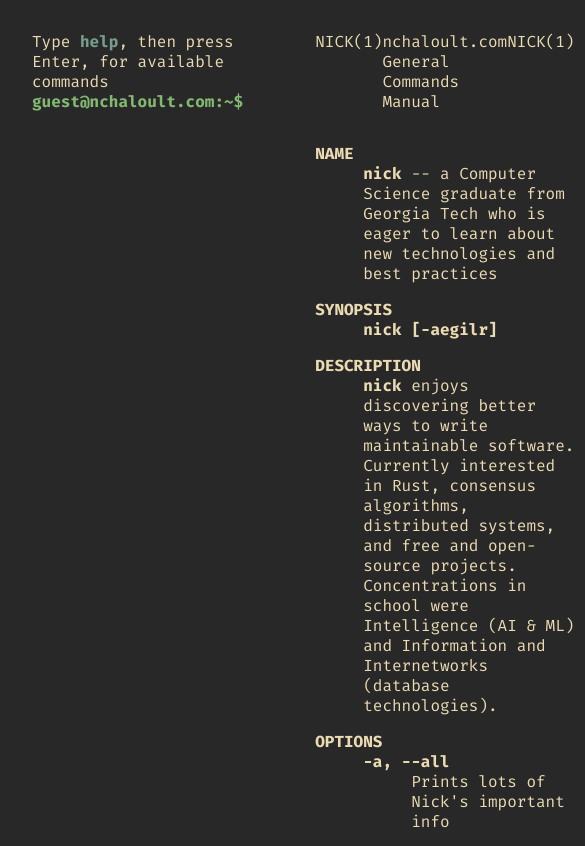
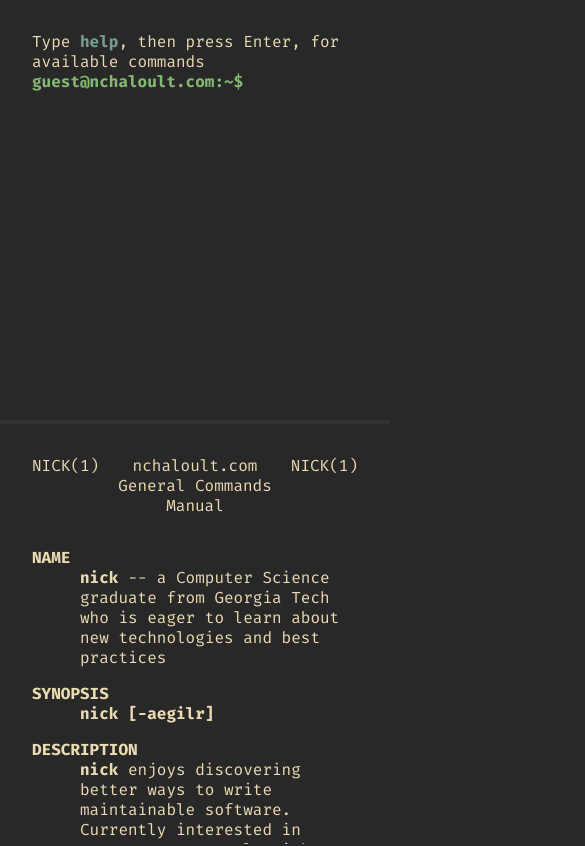
Before and after one commit to nchaloult/nchaloult.github.io, a React (Create React App) app: page / in a window 390 px wide. Shown: the top 846 px of the page, 585 px wide, since content can reach past the window. Built offline with nearby package versions, Linux system fonts and the light colour scheme.

Commit message:
Make two-column layout turn into a two-row layout on mobile

```diff
--- a/src/components/App.module.scss
+++ b/src/components/App.module.scss
@@ -1,4 +1,14 @@
+@import '../variables.scss';
+
 #container {
   display: flex;
   height: 100vh;
+
+  @media screen and (max-width: $mobile-screen-width) {
+    flex-direction: column;
+
+    > div:first-child {
+      border-bottom: 4px solid $lighter-background;
+    }
+  }
 }
--- a/src/components/ManPage.module.scss
+++ b/src/components/ManPage.module.scss
@@ -9,12 +9,21 @@
   padding-left: 3rem;
 }
 
+.centered_text {
+  text-align: center;
+}
+
 #container {
   display: flex;
   flex: 1;
   flex-direction: column;
   row-gap: 2rem;
   padding: $container-padding;
+  overflow-y: scroll;
+
+  @media screen and (max-width: $mobile-screen-width) {
+    height: 50vh;
+  }
 }
 
 #content {
--- a/src/components/ManPage.tsx
+++ b/src/components/ManPage.tsx
@@ -6,7 +6,9 @@ function ManPage() {
     <div id={styles.container}>
       <div className={styles.margin_row}>
         <span>NICK(1)</span>
-        <span>nchaloult.com General Commands Manual</span>
+        <span className={styles.centered_text}>
+          nchaloult.com General Commands Manual
+        </span>
         <span>NICK(1)</span>
       </div>
       <div id={styles.content}>
--- a/src/components/Shell.module.scss
+++ b/src/components/Shell.module.scss
@@ -8,6 +8,10 @@
   display: flex;
   flex: 1;
   padding: $container-padding;
+
+  @media screen and (max-width: $mobile-screen-width) {
+    height: 50vh;
+  }
 }
 
 #inner_container {
--- a/src/index.scss
+++ b/src/index.scss
@@ -7,6 +7,7 @@
   background: $background;
   color: $color;
   line-height: 1.25rem;
+  box-sizing: border-box;
 }
 
 body {
--- a/src/variables.scss
+++ b/src/variables.scss
@@ -1,9 +1,13 @@
 // Gruvbox dark
 $background: #282828;
+$lighter-background: #35312f;
 $color: #ebdbb2;
 $green: #83b871;
 $teal: #779b8d;
 $yellow: #d18f1e;
 
+// Threshold for assuming we're on a mobile device
+$mobile-screen-width: 800px;
+
 // Padding around both columns
 $container-padding: 2rem;
```
